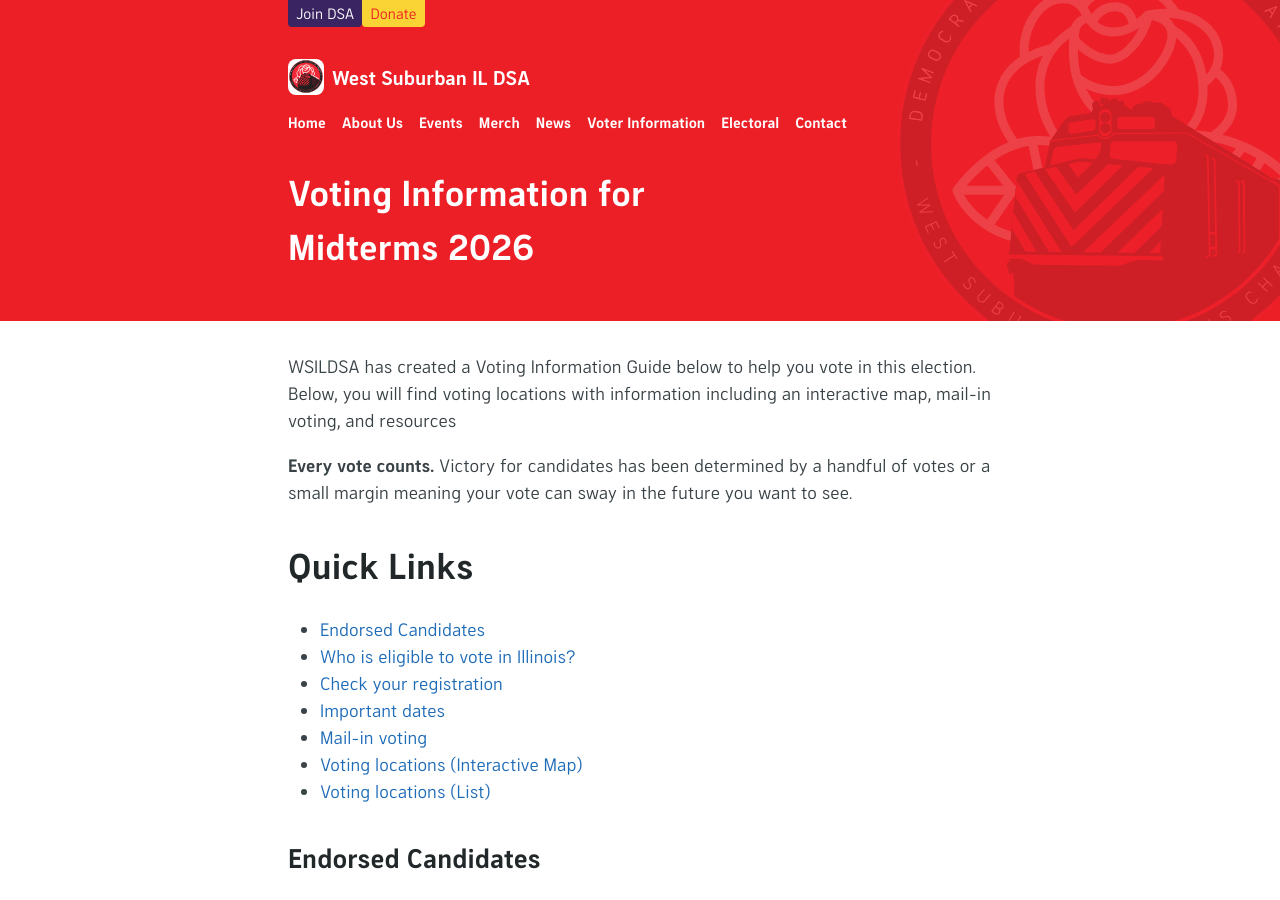
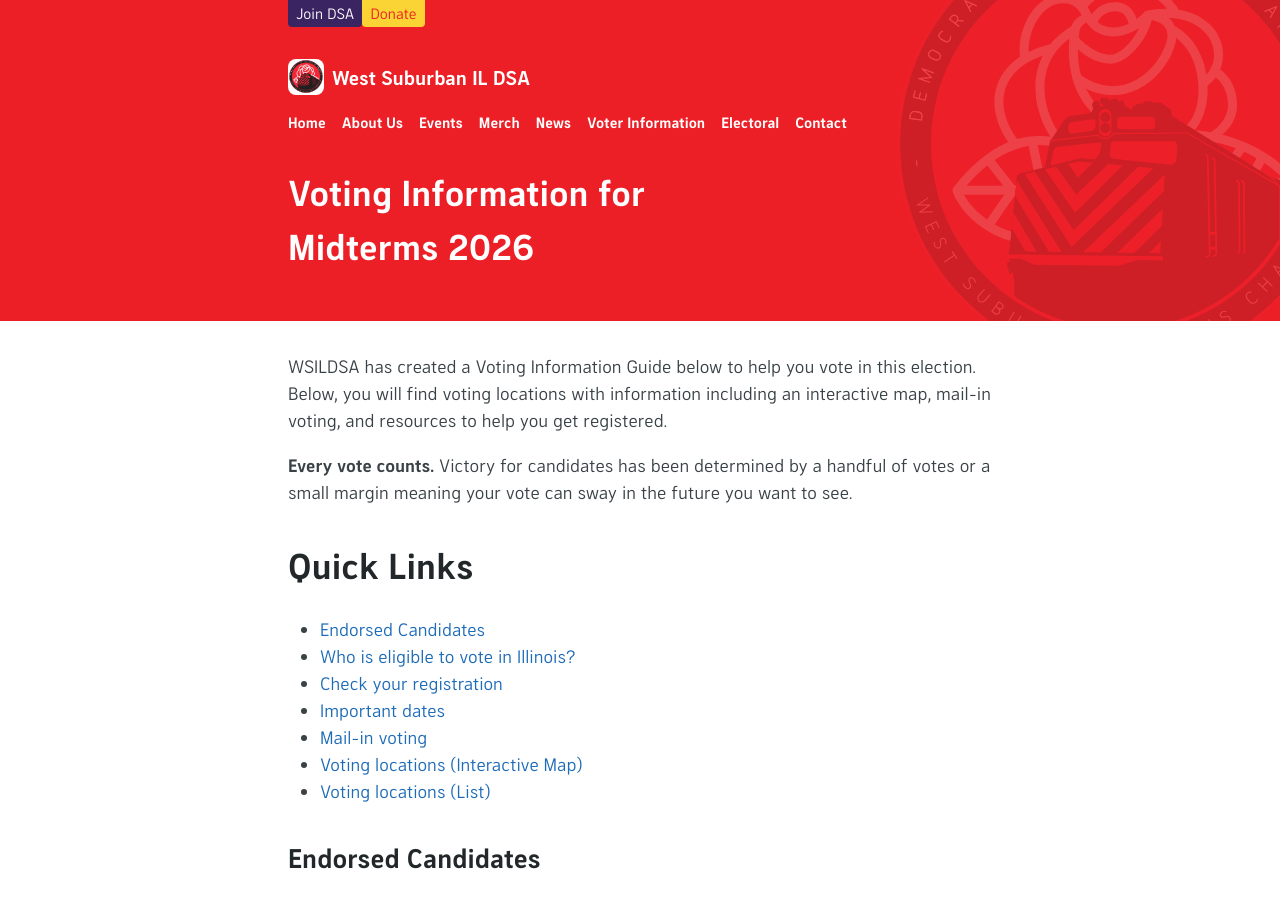
Before and after one commit to wsildsa/wsildsa.github.io, a Jekyll site: the page built from _pages/en/voter-information.md, in a window 1280 px wide and 900 px high. Built offline with Jekyll 4.4.1, drawn with Linux system fonts in a browser that asks for light colours; some web fonts are replaced; the repository's description, which GitHub fills in, is left out.

```diff
--- a/_pages/en/voter-information.md
+++ b/_pages/en/voter-information.md
@@ -4,7 +4,7 @@ title: Voting Information for Midterms 2026
 description:
 ---
 
-WSILDSA has created a Voting Information Guide below to help you vote in this election. Below, you will find voting locations with information including an interactive map, mail-in voting, and resources
+WSILDSA has created a Voting Information Guide below to help you vote in this election. Below, you will find voting locations with information including an interactive map, mail-in voting, and resources to help you get registered.
 
 **Every vote counts.** Victory for candidates has been determined by a handful of votes or a small margin meaning your vote can sway in the future you want to see.
 
```
